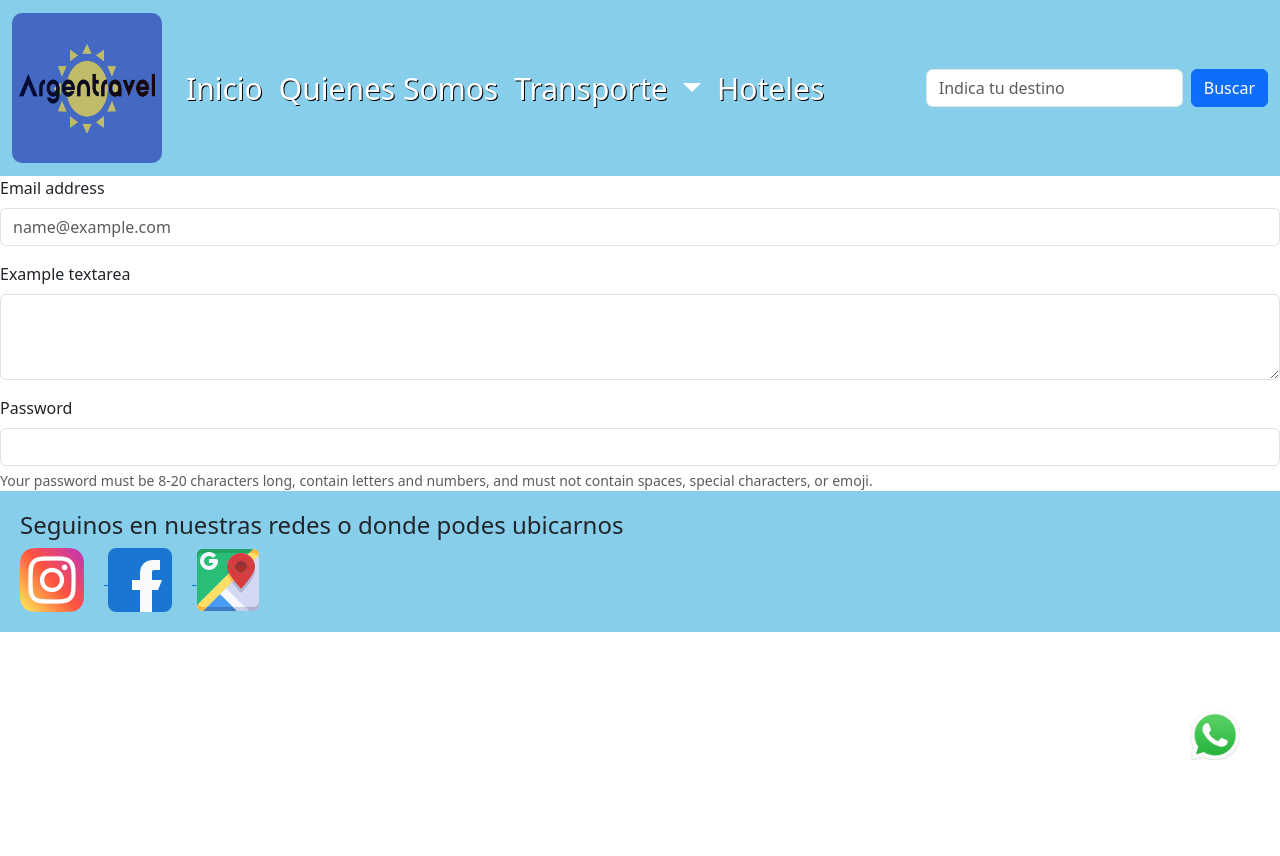
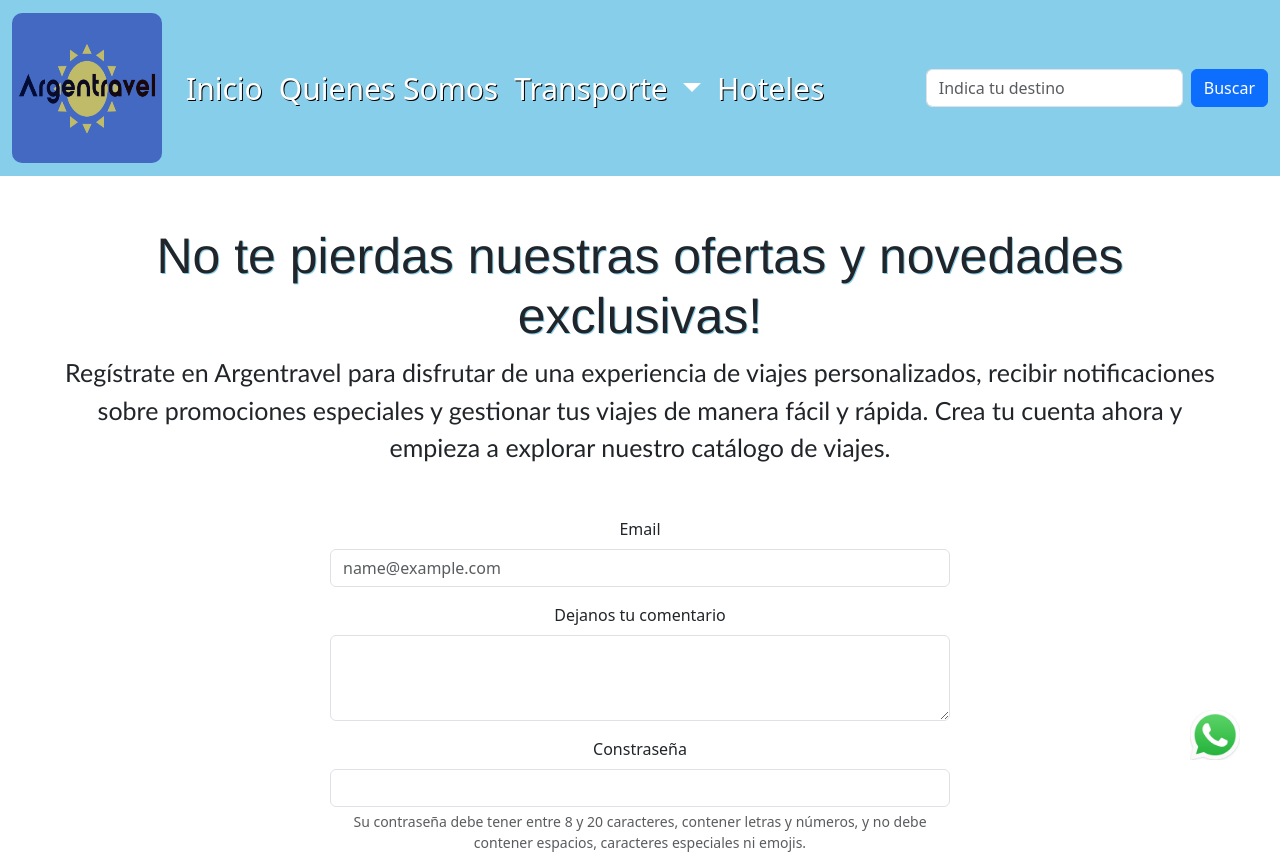
Before and after one commit to MiguelCaprin/Coderhouse, a website: page pages/asistenciaalviajero.html in a window 1280 px wide. Shown: the top 856 px of the page. Before the commit the page ends 800 px from the top, so only its background shows below. Drawn offline with nearby package versions, Linux system fonts and the light colour scheme.

Commit message:
sexto commit

```diff
--- a/css/style.css
+++ b/css/style.css
@@ -37,7 +37,8 @@ header {
     font-size: 30px;
     text-shadow: 1px 1px skyblue;
 }
-.d-block{
+
+.d-block {
     height: 80vh;
     border-radius: 30px;
     border: solid 10px black;
@@ -46,6 +47,7 @@ header {
     background-color: skyblue;
 
 }
+
 /* !------------------------------------MAIN----------------------------------- */
 
 .viajemosindex {
@@ -91,6 +93,7 @@ iframe {
     height: 500px;
     border: 5px solid blue;
 }
+
 .paquetesindex h2 {
     text-align: center;
     font-size: 70px;
@@ -99,6 +102,7 @@ iframe {
     text-shadow: 3px 3px black;
 
 }
+
 .paquetesindex div {
     display: flex;
     justify-content: space-between;
@@ -576,3 +580,65 @@ footer a img:hover {
         height: 100%;
     }
 }
+
+/* ------------------------------------------- Pagina Asistencia al viajero ------------------------------------------- */
+/* !------------------------------------MAIN----------------------------------- */
+.asistencia {
+    text-align: center;
+}
+
+.asistencia h1 {
+    font-family: 'Franklin Gothic Medium', 'Arial Narrow', Arial, sans-serif;
+    font-size: 50px;
+    text-shadow: 1px 1px skyblue;
+}
+
+.asistencia p {
+    font-family: 'Trebuchet MS', 'Lucida Sans Unicode', 'Lucida Grande', 'Lucida Sans', Arial, sans-serif;
+    font-size: 30px;
+}
+
+
+
+.formularioasistencia {
+    margin: 20px;
+    text-align: center;
+    display: flex;
+    flex-direction: column;
+    align-items: center;
+
+}
+
+.mb-3 {
+    width: 50%;
+}
+
+#inputPassword5 {
+    width: 50%
+}
+
+.form-text {
+    width: 50%;
+}
+
+
+
+.asistencia {
+    margin: 50px;
+
+}
+
+.asistencia h1 {
+    font-size: 50px;
+    text-align: center;
+}
+
+.asistencia p {
+    font-size: 25px;
+
+}
+
+.asistencia span {
+    color: blue;
+
+}
--- a/pages/asistenciaalviajero.html
+++ b/pages/asistenciaalviajero.html
@@ -64,21 +64,33 @@
         </nav>
     </header>
     <main>
+        <div class="asistencia">
+            <h1>No te pierdas nuestras ofertas y novedades exclusivas!</h1>
+            <p>Regístrate en Argentravel para disfrutar de una experiencia de viajes personalizados,
+                recibir notificaciones sobre promociones especiales y gestionar tus viajes de manera fácil y rápida.
+                Crea tu
+                cuenta ahora y empieza a explorar nuestro catálogo de viajes.</p>
+        </div>
+        <div class="formularioasistencia">
             <div class="mb-3">
-            <label for="exampleFormControlInput1" class="form-label">Email address</label>
+                <label for="exampleFormControlInput1" class="form-label">Email</label>
                 <input type="email" class="form-control" id="exampleFormControlInput1" placeholder="name@example.com">
             </div>
             <div class="mb-3">
-            <label for="exampleFormControlTextarea1" class="form-label">Example textarea</label>
+                <label for="exampleFormControlTextarea1" class="form-label">Dejanos tu comentario</label>
                 <textarea class="form-control" id="exampleFormControlTextarea1" rows="3"></textarea>
             </div>
-        <label for="inputPassword5" class="form-label">Password</label>
+            <label for="inputPassword5" class="form-label">Constraseña</label>
             <input type="password" id="inputPassword5" class="form-control" aria-describedby="passwordHelpBlock">
             <div id="passwordHelpBlock" class="form-text">
-            Your password must be 8-20 characters long, contain letters and numbers, and must not contain spaces,
-            special characters, or emoji.
+                Su contraseña debe tener entre 8 y 20 caracteres, contener letras y números, y no debe contener
+                espacios, caracteres especiales ni emojis.
+            </div>
+
         </div>
     </main>
+
+
     <footer>
         <div class="footerQuien">
             <div>
```
Lines whose indentation alone changed are shown as unchanged.
